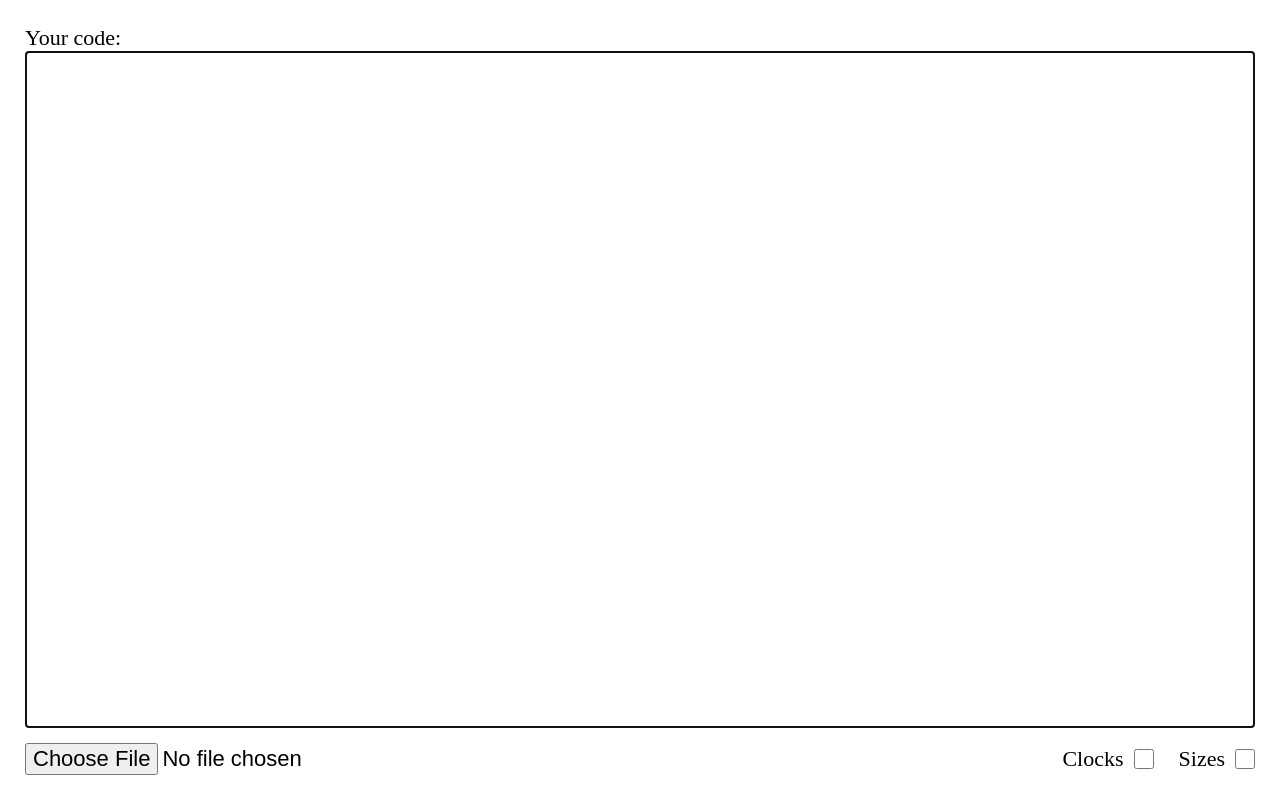
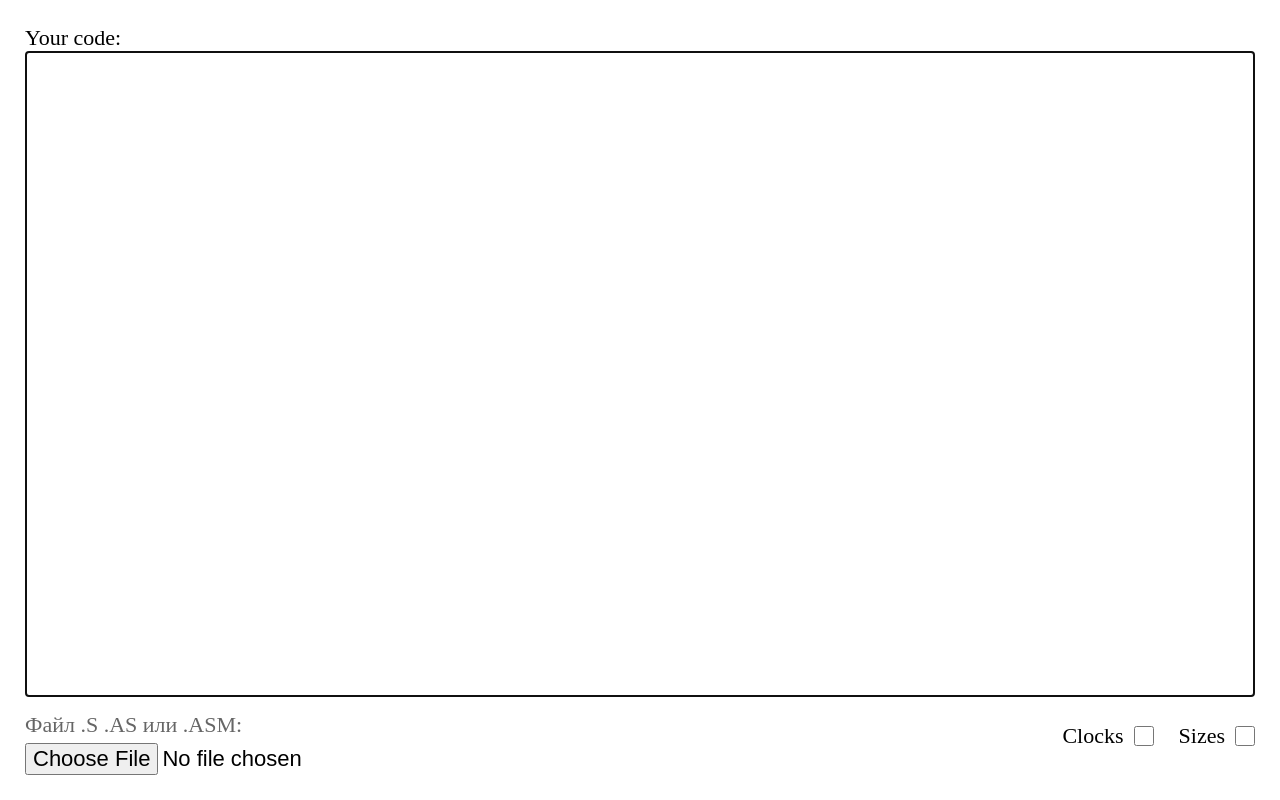
Before and after one commit to Asubuhi824lia/AVR-counting, a website: page index.html in a window 1280 px wide. Drawn offline with nearby package versions, Linux system fonts and the light colour scheme.

Commit message:
add: valid file extension fix: area's height

```diff
--- a/index.html
+++ b/index.html
@@ -16,7 +16,10 @@
                 <textarea class = "linked" id="textarea" wrap="off" autofocus></textarea>
 
                 <div class="options">
-                    <input type="file">
+                    <form action="" id="get-file" method="post" enctype="multipart/form-data">
+                        <label>Файл .S .AS или .ASM:</label>
+                        <input type="file" accept=".s,.S,.asm,.ASM,.as,.AS,.txt">
+                    </form>
                     <div class="checkboxes">
                         <label><p>Clocks</p> <input type="checkbox" id="clocks-show"></label>
                         <label><p>Sizes</p> <input type="checkbox" id="sizes-show"></label>
@@ -26,12 +29,12 @@
             <div class="clocks">
                 <label>Clocks</label>
                 <div class="value linked" id="clocks"></div>
-                <label><p>&shy;</p> <input type="file" id="emptyness"></label>
+                <label><p>&shy;</p> <input type="checkbox" class="emptyness"></label>
             </div>
             <div class="sizes">
                 <label>Sizes</label>
                 <div class="value linked" id="sizes"></div>
-                <label><p>&shy;</p> <input type="file" id="emptyness"></label>
+                <label><p>&shy;</p> <input type="checkbox" class="emptyness"></label>
             </div>
         </div>
     </div>
--- a/scripts/main.js
+++ b/scripts/main.js
@@ -59,6 +59,9 @@ $('#sizes-show').click(function() {
 
 $('.line').css('line-height', $('#textarea').css('line-height') );
 
+$(".emptyness").css('height', function() {
+    return $(".options").css('height')
+})
 
 // Base functions
 
--- a/style.css
+++ b/style.css
@@ -54,7 +54,17 @@
     display: flex;
     flex-direction: row;
     justify-content: space-between;
+}
+
+#get-file {
+    display: flex;
+    flex-direction: column;
     margin-top: 15px;
+}
+#get-file>label {
+	color: #666;
+ 	display: block;
+	margin-bottom: 5px;
 }
 
 .checkboxes {
@@ -68,9 +78,8 @@ input[type=checkbox] {
     margin-left: 10px;
 }
 
-input[id=emptyness] {
+.emptyness {
     visibility: hidden;
-    margin-top: 15px;
 }
 
 .clocks>label, .sizes>label {
```
